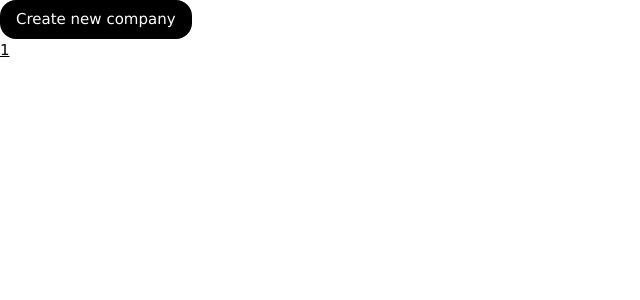
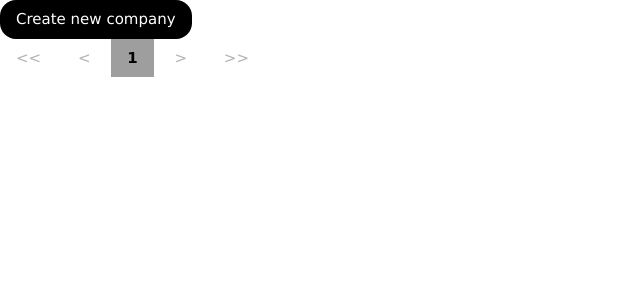
Before and after one commit to Guilouf/django-receipt, a Django app: page /company/ in a window 1280 px wide. Shown: the part 45-345 px from the top of the page, without its empty margins (0-640 px from the left). Run offline with Django 3.2, Linux system fonts and the light colour scheme; data that the repository does not hold is empty.

Commit message:
Upgraded pagination style

```diff
--- a/project_receipt/receipt/templates/pagination.html
+++ b/project_receipt/receipt/templates/pagination.html
@@ -1,21 +1,27 @@
-<div class="pagination">
-  <span class="step-links">
+<div class="w3-bar">
+
     {% if page_obj.has_previous %}
-      <a href="?page=1">&laquo; first</a>
-      <a href="?page={{ page_obj.previous_page_number }}">previous</a>
+      <a class="w3-button" href="?page=1"><<</a>
+      <a class="w3-button" href="?page={{ page_obj.previous_page_number }}"><</a>
+    {% else %}
+      <button class="w3-button" disabled=""><<</button>
+      <button class="w3-button" disabled=""><</button>
     {% endif %}
 
     {% for num in page_obj.paginator.page_range %}
-      {% ifequal num contacts.number %}
-        <span class="current"><b>{{ num }}</b></span>
+      {% ifequal num page_obj.number %}
+        <span class="w3-button w3-grey"><b>{{ num }}</b></span>
       {% else %}
-        <a href="?page={{ num }}"> {{ num }}</a>
+        <a class="w3-button" href="?page={{ num }}"> {{ num }}</a>
       {% endifequal %}
     {% endfor %}
 
     {% if page_obj.has_next %}
-      <a href="?page={{ page_obj.next_page_number }}">next</a>
-      <a href="?page={{ page_obj.paginator.num_pages }}">last &raquo;</a>
+      <a class="w3-button" href="?page={{ page_obj.next_page_number }}">></a>
+      <a class="w3-button" href="?page={{ page_obj.paginator.num_pages }}">>></a>
+    {% else %}
+      <button class="w3-button" disabled>></button>
+      <button class="w3-button" disabled>>></button>
     {% endif %}
-  </span>
+
 </div>
```
